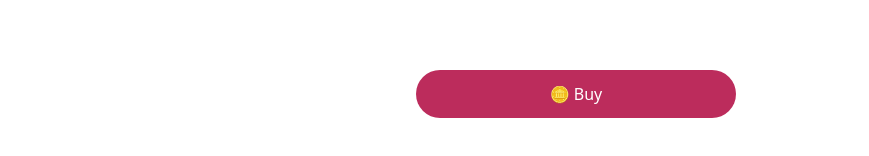
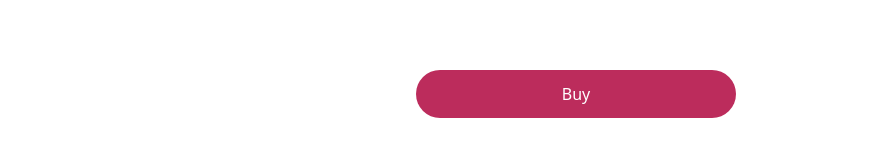
Before and after one commit to HolyNamesAcademy/Projects-II-25-26, a Next.js app in the folder frontend/: page /viewitem in a window 1280 px wide. Shown: the part 594-750 px from the top of the page, without its empty margins (64-933 px from the left). Built offline with nearby package versions, Linux system fonts and the light colour scheme.

Commit message:
took out weird emoji in Buy button

```diff
--- a/frontend/src/app/viewitem/page.tsx
+++ b/frontend/src/app/viewitem/page.tsx
@@ -101,7 +101,7 @@ function ItemInfo({ contact, size, cost }: {contact: string, size: string, cost:
       <div className="w-full flex justify-center pb-6">
         <div className="max-w-xs w-full">
           <PrimaryButton
-            text="🪙 Buy"
+            text= "Buy"
             href="/viewitem"
           />
         </div>
```
